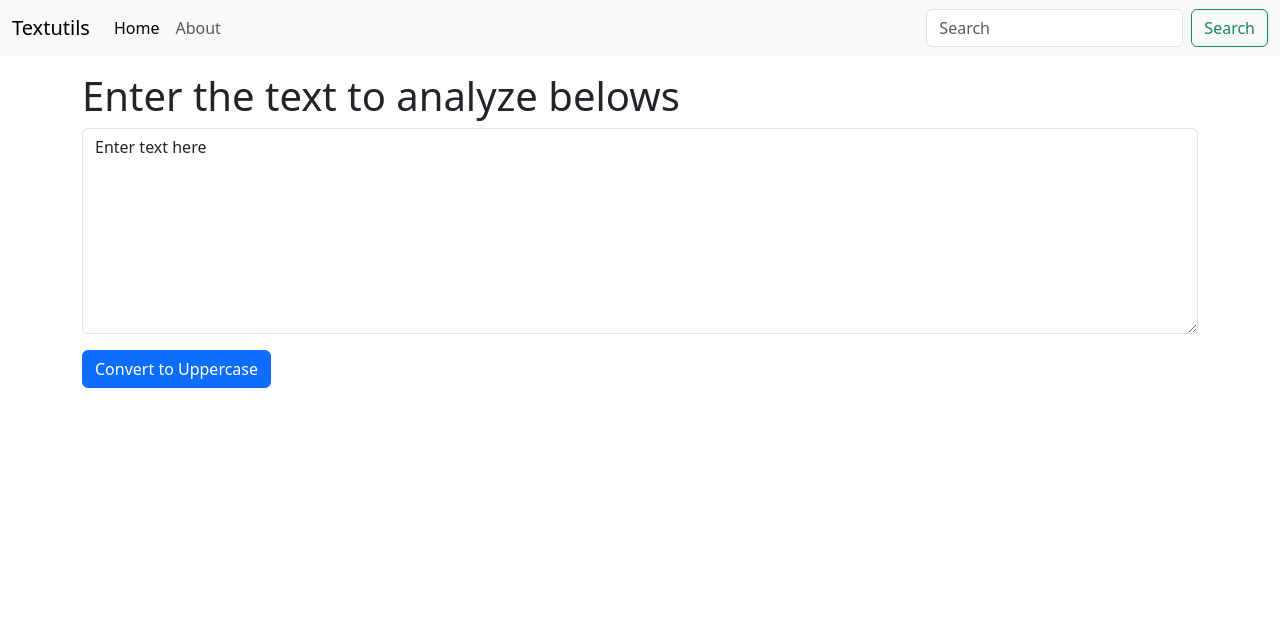
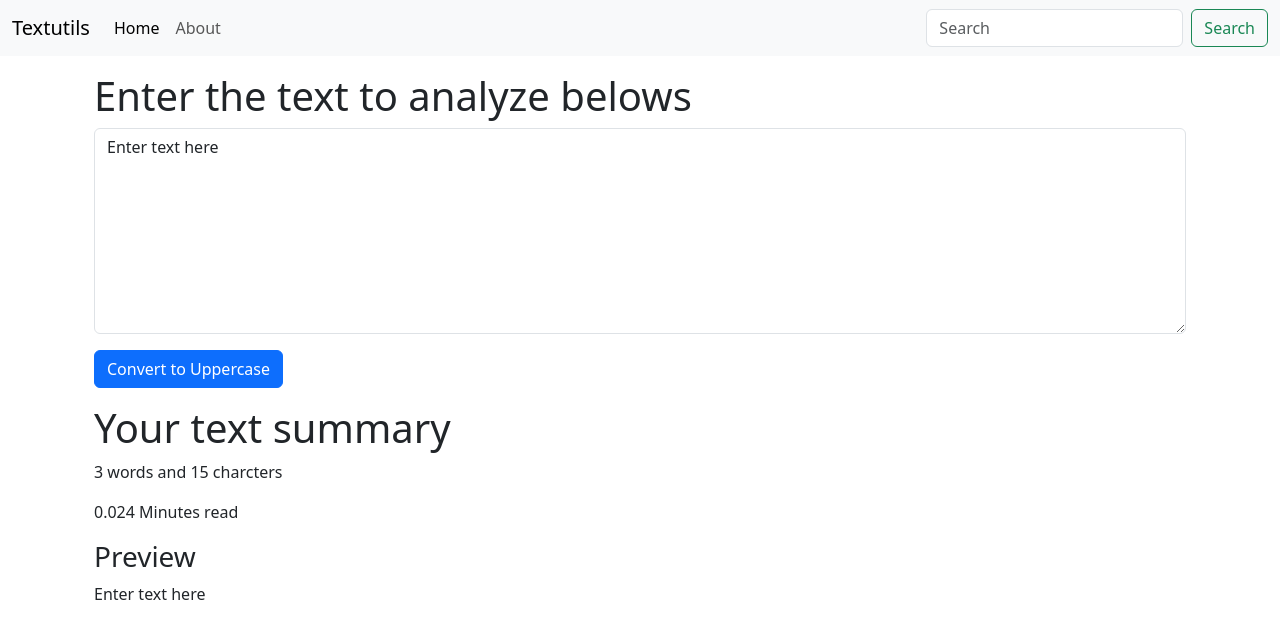
Before and after one commit to atharitcc/reactJSDemotodo, a React (Create React App) app: page / in a window 1280 px wide. Shown: the top 638 px of the page. Built offline with nearby package versions, Linux system fonts and the light colour scheme.

Commit message:
state & preview words

```diff
--- a/src/components/TextForm.js
+++ b/src/components/TextForm.js
@@ -13,15 +13,23 @@ export default function TextForm(props) {
         setText(event.target.value);
     }
     const [text, setText] = useState('Enter text here');
+    var wordCount = text.split(" ").length;
     return (
         <>
-        <div>
+        <div className='container'>
             <h1>{props.heading}</h1>
             <div className="mb-3">
                 <textarea className="form-control" value={text} onChange={handleOnChange} id="myBox" rows="8"></textarea>
             </div>
             <button className='btn btn-primary' onClick={handleUpCLick}>Convert to Uppercase</button>
         </div>
+        <div className='container my-3'>
+            <h1>Your text summary</h1>
+            <p>{wordCount} words and {text.length} charcters</p>
+            <p>{0.008 * wordCount } Minutes read</p>
+            <h3>Preview</h3>
+            <p>{text}</p>
+        </div>
         </>
     )
 }
```
